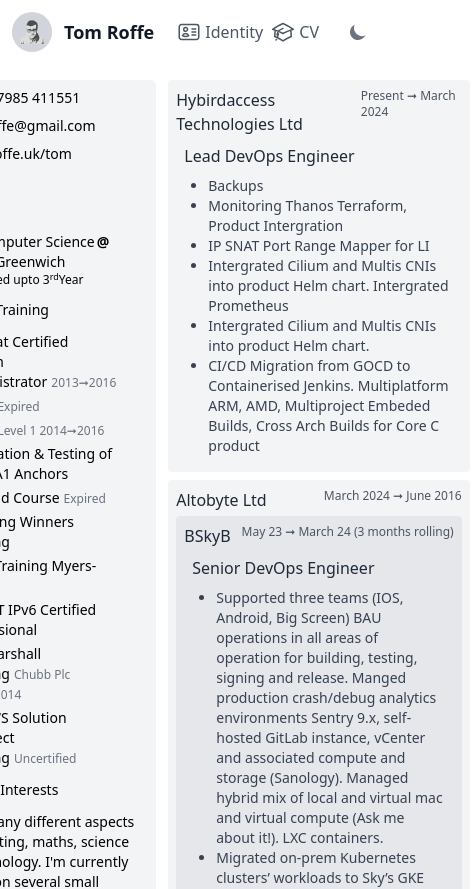
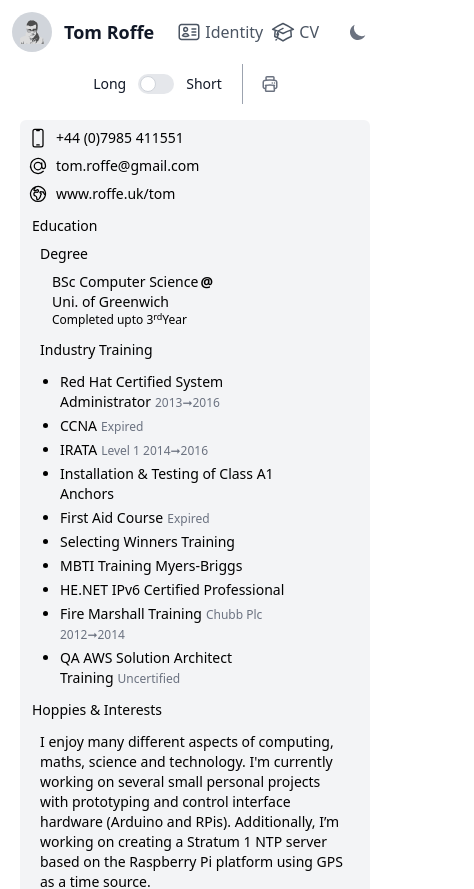
Before and after one commit to tomroffe/tom.roffe.uk, a Next.js app: page /cv in a window 390 px wide. Shown: the top 889 px of the page, 474 px wide, since content can reach past the window. Built offline with nearby package versions, Linux system fonts and the light colour scheme.

Commit message:
feat: Added print, short long toogle, udpdated print media layout, update mobile layout

```diff
--- a/app/cv/layout.tsx
+++ b/app/cv/layout.tsx
@@ -1,11 +1,24 @@
 import Header from '@/app/ui/header';
+import PrintButton from '@/app/components/print-button';
 
 export default function Layout({ children }: { children: React.ReactNode }) {
   return (
     <main className="flex min-h-screen flex-col bg-white dark:bg-gray-800">
       <Header />
 
+      <div className="container mx-auto flex flex-wrap px-3 mx:p-5 flex-row items-center justify-center print:hidden">
 
+        <label className="inline-flex items-center cursor-pointer mr-5">
+          <span className="mr-3 text-sm text-gray-900 dark:text-gray-300">Long</span>
+          <input type="checkbox" value="" className="sr-only peer" />
+          <div className="relative w-9 h-5 md:w-14 md:h-7 bg-gray-200 peer-focus:outline-none peer-focus:ring-4 peer-focus:ring-blue-300 dark:peer-focus:ring-blue-800 rounded-full peer dark:bg-gray-700 peer-checked:after:translate-x-full rtl:peer-checked:after:-translate-x-full peer-checked:after:border-white after:content-[''] after:absolute after:top-[2px] after:start-[2px] md:after:top-0.5 md:after:start-[4px] after:bg-white after:border-gray-300 after:border after:rounded-full after:h-4 after:w-4 md:after:h-6 md:after:w-6 after:transition-all dark:border-gray-600 peer-checked:bg-blue-600 dark:peer-checked:bg-blue-600"></div>
+          <span className="ml-3 text-sm text-gray-900 dark:text-gray-300">Short</span>
+        </label>
+
+        <nav className="flex justify-end text-base border-l border-gray-400">
+          <PrintButton />
+        </nav>
+      </div>
       <div className="mx-4 flex grow flex-col gap-4 md:flex-row">
         <div className="relative mx-auto container max-w-7xl print:max-w-5xl">
           <div className='hidden print:block'>
@@ -13,8 +26,8 @@ export default function Layout({ children }: { children: React.ReactNode }) {
             <p className="text-center text-gray-800 dark:text-gray-500 text-sm">Bergholt Road, Colchester</p>
             <p className="text-center text-gray-800 dark:text-gray-500 text-sm">Essex, CO4 5AT</p>
           </div>
-          <div className="flex flex-row justify-center">
-            <div className="basis-1/4 max-w-64 ">
+          <div className="flex flex-col md:flex-row justify-center">
+            <div className="md:basis-1/4 md:max-w-64 ">
               <div className="my-4 p-1 mx-1 mb-1 rounded-md dark:text-gray-200 bg-gray-100 dark:bg-gray-700">
                 <div className="mx-auto container pl-1 ">
                   <div id="telephone-number" className="flex text-sm">
@@ -293,7 +306,7 @@ export default function Layout({ children }: { children: React.ReactNode }) {
                 </div>
               </div>
             </div>
-            <div className="basis-3/4 my-4 px-1 mx-1">
+            <div className="md:basis-3/4 my-4 px-1 mx-1">
               <div id="job-1" className="text-gray-700 dark:text-gray-200 rounded-sm bg-gray-100 dark:bg-gray-700 p-2 mb-2">
                 <div className="flex justify-between">
                   <p className="font-medium text-gray-800 dark:text-gray-200">
```
